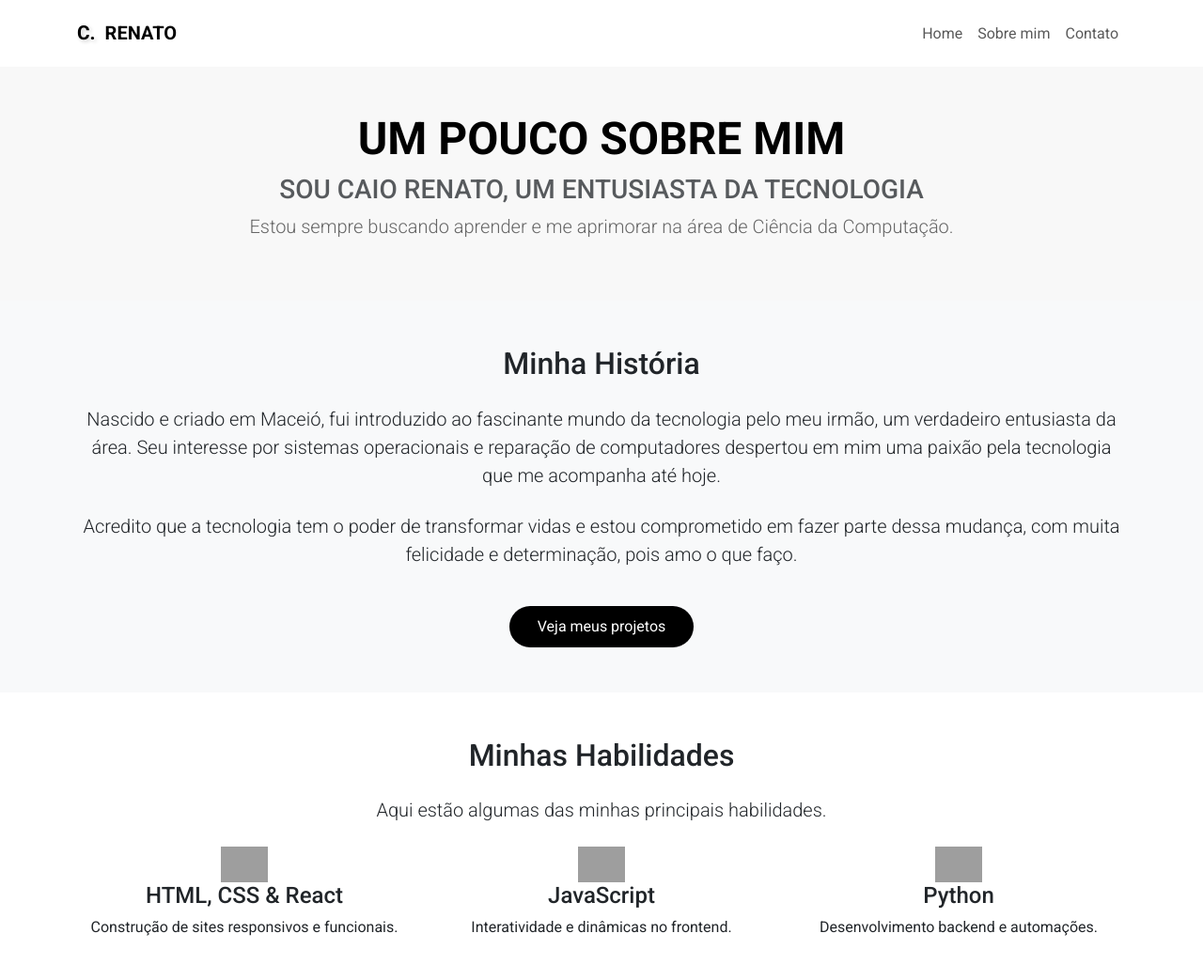
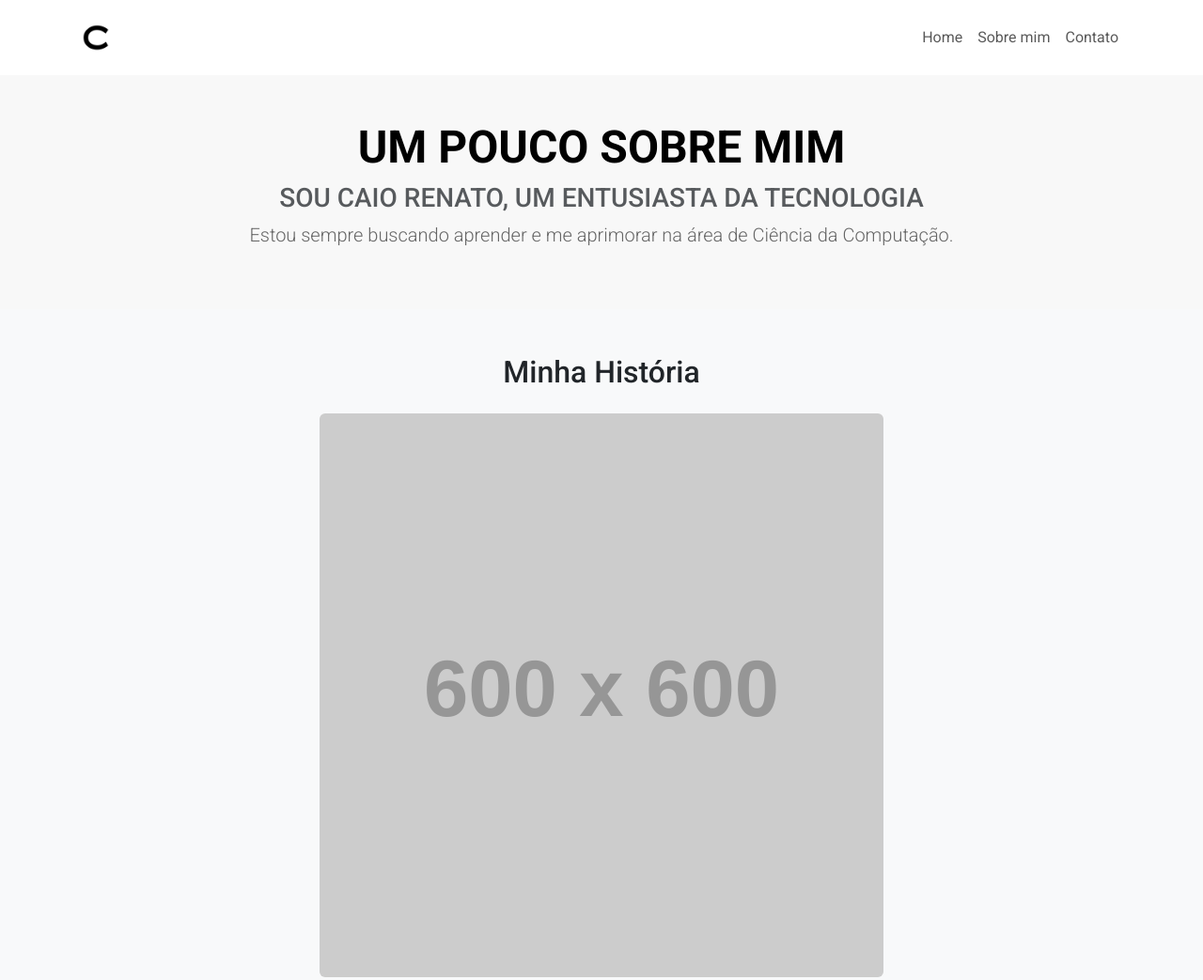
Before and after one commit to CaioRenatoDot/CaioRenatoDot, a plain HTML site: page aboutme.html in a window 1280 px wide. Shown: the top 1043 px of the page at 94% size. Drawn offline with nearby package versions, Linux system fonts and the light colour scheme; grey boxes are pictures that could not be loaded; placeholder pictures from the web are drawn by us.

Commit message:
atualizacao do icon, title e etc.

```diff
--- a/aboutme.html
+++ b/aboutme.html
@@ -6,6 +6,8 @@
     <title>Sobre Mim - CaioRenatoDot</title>
     <link href="https://cdn.jsdelivr.net/npm/bootstrap@5.3.0-alpha1/dist/css/bootstrap.min.css" rel="stylesheet">
     <link rel="stylesheet" href="style.css">
+    <link rel="icon" href="favicon-32x32.png" type
+
 </head>
 <div class="shape circle left-shape"></div>
 <div class="shape triangle right-shape"></div>
@@ -15,7 +17,7 @@
     <nav class="navbar navbar-expand-lg navbar-light">
         <div class="container">
             <a class="navbar-brand" href="index.html">
-                <span class="logo-letter">C.</span> RENATO
+                <img src="android-chrome-192x192.png" alt="Logo" style="width: 40px; height: auto; vertical-align: middle;">
             </a>
             <button class="navbar-toggler" type="button" data-bs-toggle="collapse" data-bs-target="#navbarNav" aria-controls="navbarNav" aria-expanded="false" aria-label="Toggle navigation">
                 <span class="navbar-toggler-icon"></span>
@@ -43,11 +45,16 @@
     <section class="about py-5 bg-light">
         <div class="container text-center">
             <h2 class="mb-4">Minha História</h2>
-            <p class="lead mb-4">Nascido e criado em Maceió, fui introduzido ao fascinante mundo da tecnologia pelo meu irmão, um verdadeiro entusiasta da área. Seu interesse por sistemas operacionais e reparação de computadores despertou em mim uma paixão pela tecnologia que me acompanha até hoje.</p>
-            <p class="lead mb-4 mt-4">Acredito que a tecnologia tem o poder de transformar vidas e estou comprometido em fazer parte dessa mudança, com muita felicidade e determinação, pois amo o que faço.</p>
+            <div>
+                <img src="https://via.placeholder.com/600" class="img rounded" alt="...">
+            </div>
+            <p class="lead mb-4 mt-4">Nascido e criado em Maceió, fui introduzido ao fascinante mundo da tecnologia pelo meu irmão, um verdadeiro entusiasta da área. Seu interesse por sistemas operacionais e reparação de computadores despertou em mim uma paixão pela tecnologia que me acompanha até hoje.</p>
+            <p class="lead mb-4">Atualmente curso Ciência da Computação na Universidade UNIMA, onde venho aprofundando meus conhecimentos em desenvolvimento de software, algoritmos e estruturas de dados, inteligência artificial e redes de computadores. Minha formação está focada tanto no desenvolvimento prático quanto no entendimento teórico das tecnologias que impulsionam a computação moderna.</p>
+
             <button class="btn btn-dark mt-3" onclick="window.location.href='index.html'">Veja meus projetos</button>
         </div>
     </section>
+
 
     <!-- Skills Section -->
     <section class="skills py-5">
```
Also changed, not shown: contato.html (+3 -1 lines), index.html (+2 -1 lines), android-chrome-192x192.png (added), favicon-32x32.png (added), 1 other file.
